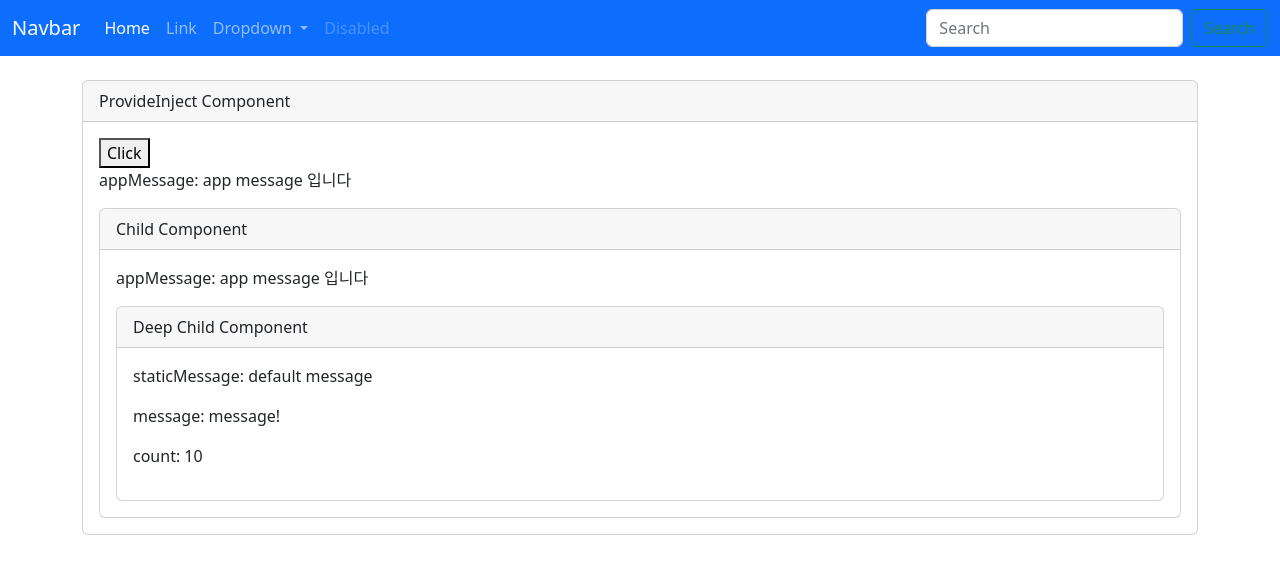
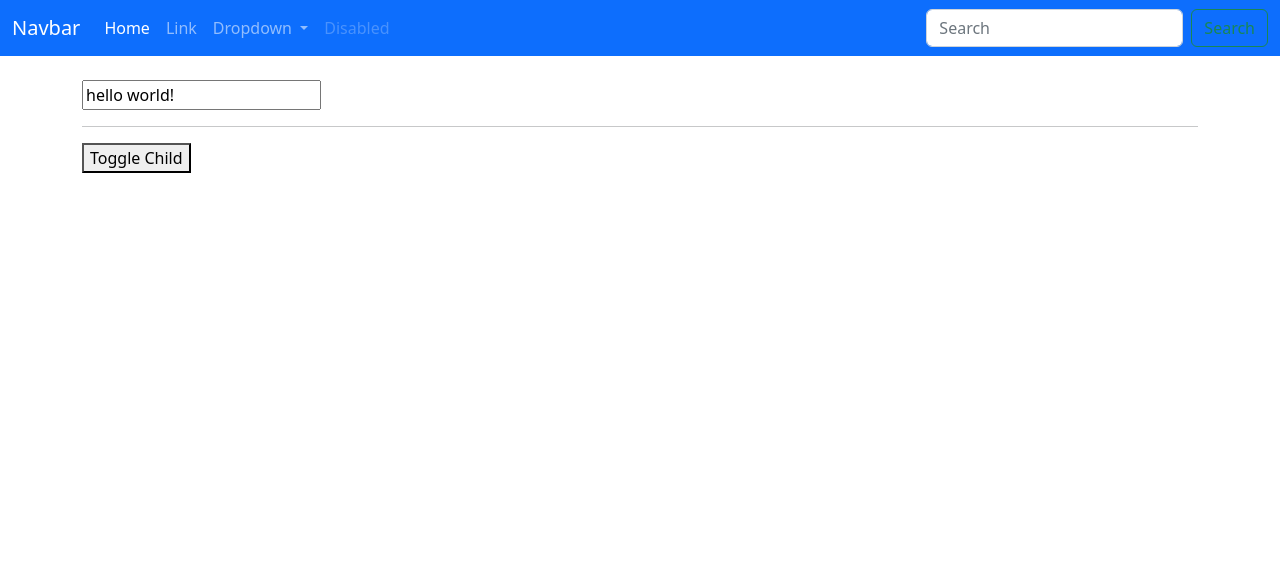
Before and after one commit to Jinwon-Dev/learn-vue3, a Vue app: page / in a window 1280 px wide. Shown: the top 574 px of the page. Built offline with nearby package versions, Linux system fonts and the light colour scheme.

Commit message:
Lifecycle hooks

```diff
--- /dev/null
+++ b/src/components/LifecycleChild.vue
@@ -0,0 +1,33 @@
+<template>
+	<div className="card">
+		<div className="card-body">Lifecycle Child</div>
+		<input id="input" type="text" />
+	</div>
+</template>
+
+<script>
+import { onBeforeMount, onBeforeUnmount, onMounted, onUnmounted } from "vue";
+
+export default {
+	setup() {
+		// console.log('[Child] setup');
+		onBeforeMount(() => {
+			console.log("[Child] onBeforeMount");
+		});
+		onMounted(() => {
+			console.log("[Child] onMounted");
+		});
+		onBeforeUnmount(() => {
+			console.log("[Child] onBeforeUnmount");
+			console.log(document.querySelector("#input"));
+		});
+		onUnmounted(() => {
+			console.log("[Child] onUnmounted");
+			console.log(document.querySelector("#input"));
+		});
+		return {};
+	},
+};
+</script>
+
+<style lang="scss" scoped></style>
--- /dev/null
+++ b/src/components/LifecycleHooks.vue
@@ -0,0 +1,59 @@
+<template>
+	<div class="container py-4">
+		<input ref="inputRef" type="text" value="hello world!" />
+		<hr />
+		<button @click="visible = !visible">Toggle Child</button>
+		<LifecycleChild v-if="visible"></LifecycleChild>
+		<p id="message">{{ message }}</p>
+	</div>
+</template>
+
+<script>
+import { ref } from "vue";
+import LifecycleChild from "./LifecycleChild.vue";
+
+export default {
+	components: {
+		LifecycleChild,
+	},
+	setup() {
+		// console.log('setup');
+		const inputRef = ref(null);
+		const message = ref("");
+		const visible = ref(false);
+		// onBeforeMount(() => {
+		// 	console.log('onBeforeMount', inputRef.value);
+		// });
+		// onMounted(() => {
+		// 	console.log('onMounted', inputRef.value.value);
+		// });
+		// onBeforeUpdate(() => {
+		// 	console.log('onBeforeUpdate', message.value);
+		// 	console.log(
+		// 		'DOM Content: ',
+		// 		document.querySelector('#message').textContent,
+		// 	);
+		// });
+		// onUpdated(() => {
+		// 	console.log('onUpdated', message.value);
+		// 	console.log(
+		// 		'DOM Content: ',
+		// 		document.querySelector('#message').textContent,
+		// 	);
+		// });
+		return { inputRef, message, visible };
+	},
+	// data: () => ({
+	// 	dataMessage: 'data message',
+	// }),
+	// beforeCreate() {
+	// 	console.log('beforeCreate', this.dataMessage);
+	// },
+	// created() {
+	// 	console.log('created', this.dataMessage);
+	// 	console.log(this);
+	// },
+};
+</script>
+
+<style lang="scss" scoped></style>
--- a/src/components/TheView.vue
+++ b/src/components/TheView.vue
@@ -1,16 +1,14 @@
 <template>
 	<main>
-		<ProvideInject></ProvideInject>
+		<LifecycleHooks></LifecycleHooks>
 	</main>
 </template>
 
 <script>
-import ProvideInject from "@/components/ProvideInject.vue";
+import LifecycleHooks from "@/components/LifecycleHooks.vue";
 
 export default {
-	components: {
-		ProvideInject,
-	},
+	components: { LifecycleHooks },
 	setup() {
 		return {};
 	},
```
